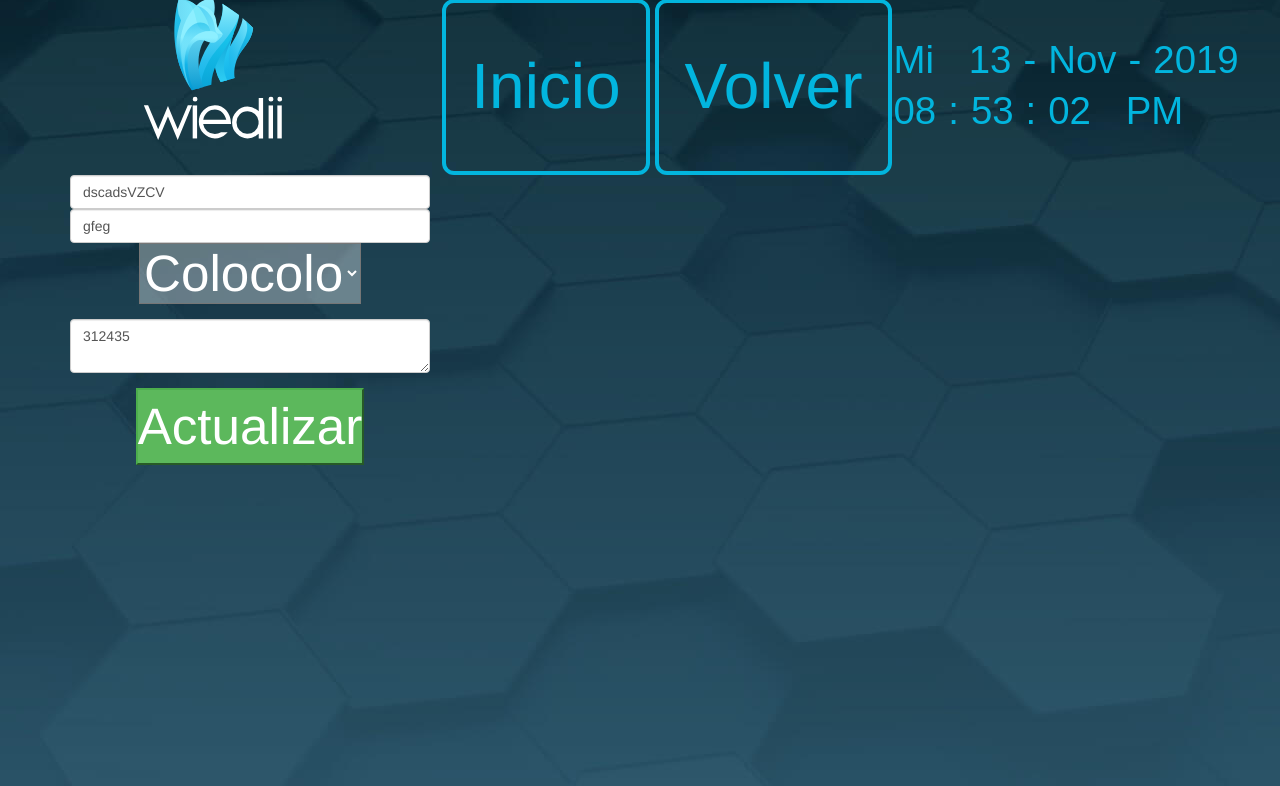
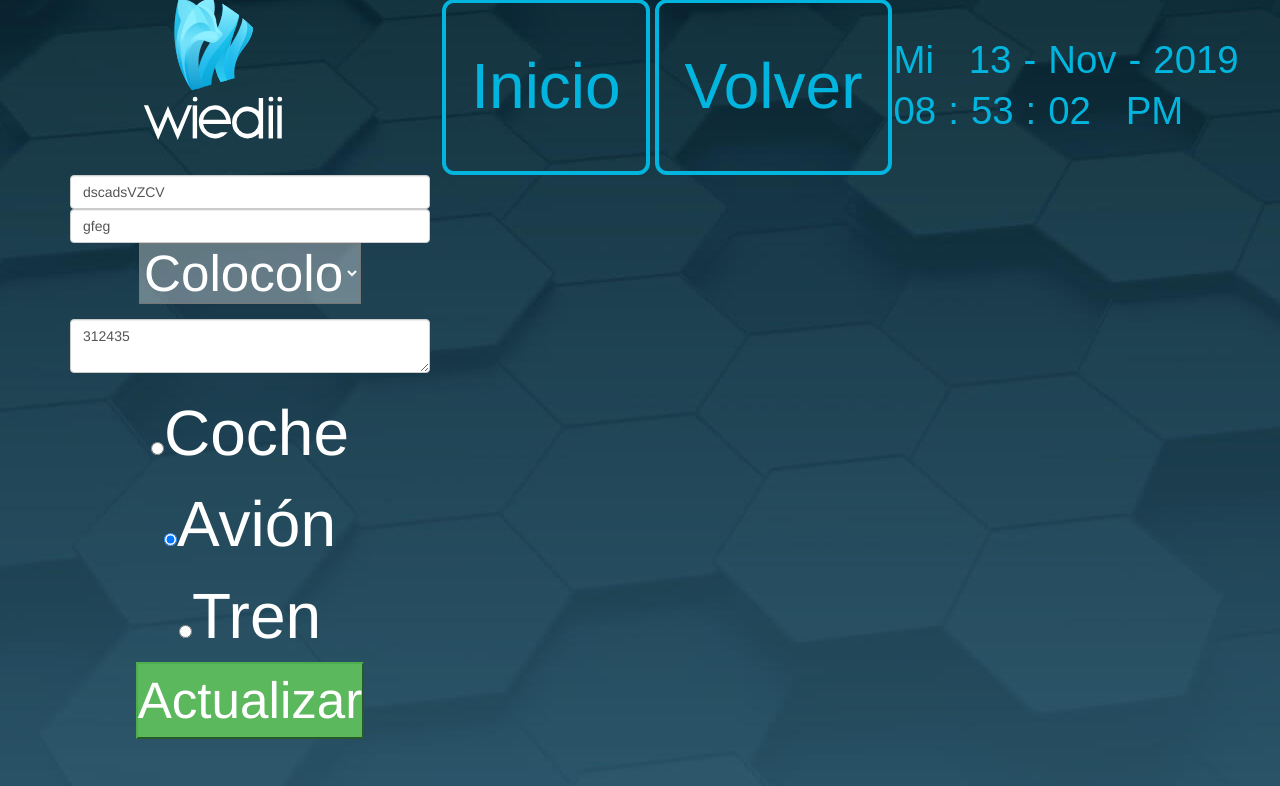
Before and after one commit to JesusWiedii/huellero, a PHP site: page /include/edit.php?id=17 in a window 1280 px wide. Shown: the part 14-800 px from the top of the page. Run offline with PHP 8.4, Linux system fonts and the light colour scheme; data comes from the database, SQL or seed files in the repository; some libraries are stand-ins or nearby versions.

Commit message:
falto lo que iba

```diff
--- a/include/edit.php
+++ b/include/edit.php
@@ -62,6 +62,15 @@ if (isset($_POST['update'])) {
         <div class="form-group">
         <textarea name="huella" class="form-control" ><?php echo $huella;?></textarea>
         </div>
+        <input type="radio" name="transporte2" value="1">Coche
+
+<br>
+
+<input type="radio" name="transporte2" value="2" checked>Avión
+
+<br>
+
+<input type="radio" name="transporte2" value="3">Tren
         <button class="btn-success" name="update">
           Actualizar
 </button>
```
